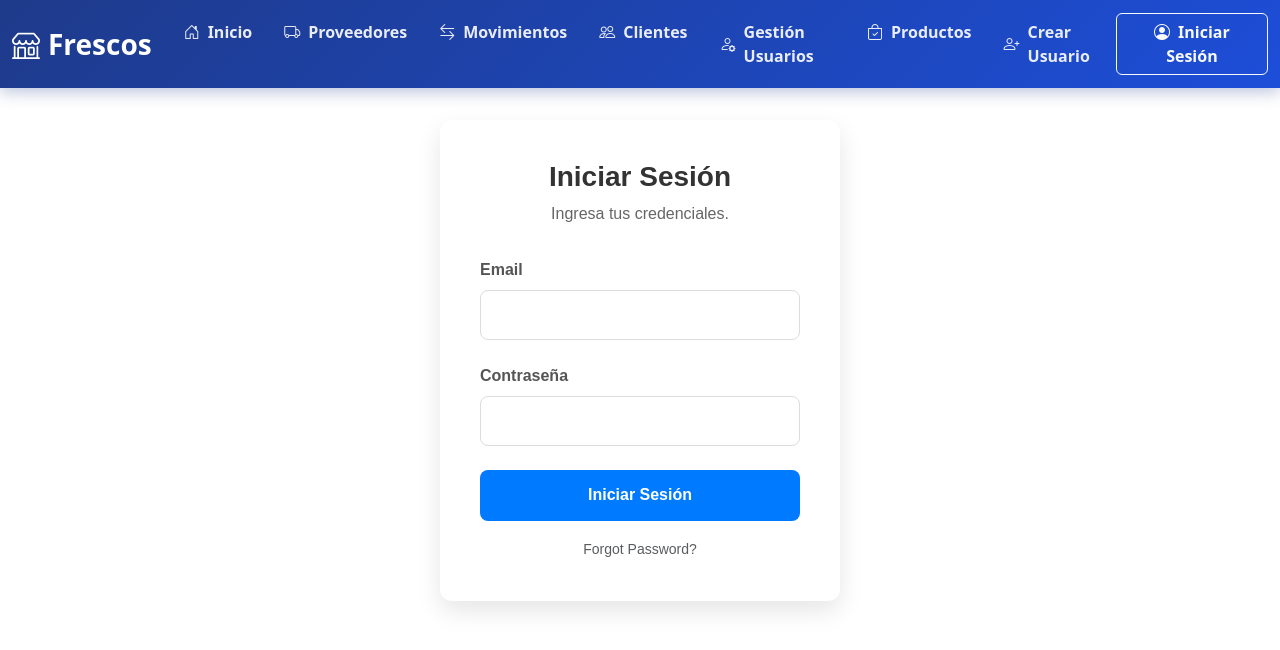
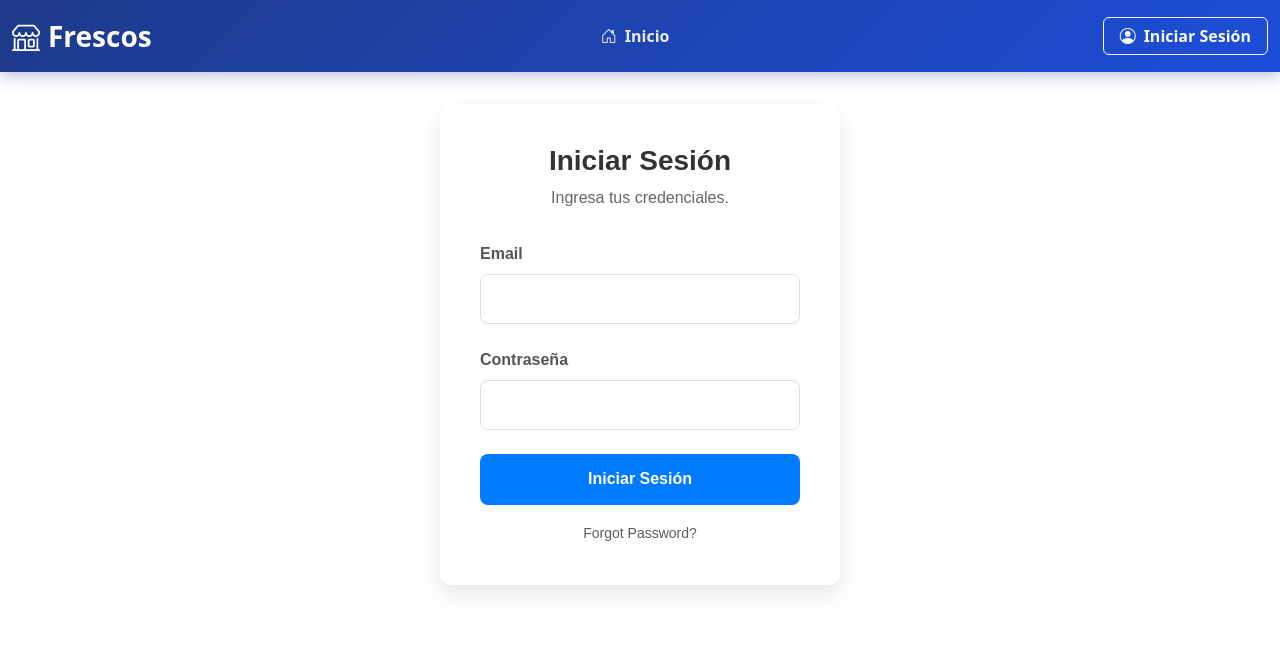
Before and after one commit to CasillasCesar/frontend-paws, a React (Vite) app: page /login in a window 1280 px wide. Shown: the top 650 px of the page. Built offline with nearby package versions, Linux system fonts and the light colour scheme.

Commit message:
Censura en base a tus permisos

```diff
--- a/src/App.jsx
+++ b/src/App.jsx
@@ -9,6 +9,7 @@ import { LoginForm } from './components/Auth/LoginForm';
 import { VerificationForm } from './components/Auth/VerificationForm';
 import { ProtectedRoute } from "./components/Auth/ProtectedRoute.jsx";
 import { GuestRoute } from "./components/Auth/GuestRoute.jsx";
+import { AdminRoute } from "./components/Auth/AdminRoute.jsx";
 import Proveedores from "./pages/Proveedores/provedores.jsx"
 import Movimientos from './pages/Movimientos/movimientos.jsx';
 import { ToastContainer } from "react-toastify";
@@ -219,12 +220,12 @@ export default function App() {
                   <Routes>
                     <Route path="/" element={<Inicio user={authState.user} />} />
                     <Route path="/dashboard" element={<Dashboard user={authState.user} handleLogout={handleLogout} />} />
-                    <Route path="/productos" element={<Productos />} />
-                    <Route path="/proveedores" element={<Proveedores />} />
+                    <Route path="/productos" element={<AdminRoute><Productos /></AdminRoute>} />
+                    <Route path="/proveedores" element={<AdminRoute><Proveedores /></AdminRoute>} />
                     <Route path="/movimientos" element={<Movimientos />} />
-                    <Route path="/GestorUsuarios" element={<Usuarios />} />
-                    <Route path="/clientes" element={<Clientes />} />
-                    <Route path="/crearUsuario" element={<CreateUserForm />} />
+                    <Route path="/GestorUsuarios" element={<AdminRoute><Usuarios /></AdminRoute>} />
+                    <Route path="/clientes" element={<AdminRoute><Clientes /></AdminRoute>} />
+                    <Route path="/crearUsuario" element={<AdminRoute><CreateUserForm /></AdminRoute>} />
                     <Route path="/login" element={<Navigate to="/" replace />} />
                   </Routes>
                 </ProtectedRoute>
--- /dev/null
+++ b/src/components/Auth/AdminRoute.jsx
@@ -0,0 +1,25 @@
+// src/components/Auth/ProtectedRoute.jsx
+
+import React from 'react';
+import { Navigate } from 'react-router-dom';
+import { useAuth } from '../../auth/context/AuthContext';
+
+/**
+ * Componente de ruta protegida.
+ * Redirige a /login si el usuario no está autenticado.
+ * @param {object} children - El componente que se quiere renderizar (e.g., <Dashboard />).
+ */
+export const AdminRoute = ({ children }) => {
+    const { authState } = useAuth();
+    console.log(authState.user.rol);
+
+
+    // Si el usuario NO está autenticado, lo redirigimos al login
+    if (authState.user.rol && authState.user.rol !== "Administrador") {
+        // 'replace' borra la entrada de la ruta actual del historial de navegación
+        return <Navigate to="/" replace />;
+    }
+
+    // Si el usuario SÍ está autenticado, renderizamos el componente hijo
+    return children;
+};
--- a/src/pages/Navbar/NavbarApp.jsx
+++ b/src/pages/Navbar/NavbarApp.jsx
@@ -8,6 +8,10 @@ import "bootstrap-icons/font/bootstrap-icons.css";
 
 export default function NavbarApp() {
   const { authState, dispatch } = useAuth();
+  const isAuthenticated = authState.isAuthenticated
+  const userRole = authState?.user?.rol
+
+  const isAdministrator = isAuthenticated && userRole === "Administrador";
   const navigate = useNavigate();
 
   const handleLogout = () => {
@@ -55,47 +59,49 @@ export default function NavbarApp() {
               </Link>
             </li>
 
-            <li className="nav-item mx-2">
-              <Link className="nav-link fw-semibold d-flex align-items-center" to="/proveedores">
-                <i className="bi bi-truck me-2"></i>
-                Proveedores
-              </Link>
-            </li>
+            {isAdministrator &&
+              <li className="nav-item mx-2">
+                <Link className="nav-link fw-semibold d-flex align-items-center" to="/proveedores">
+                  <i className="bi bi-truck me-2"></i>
+                  Proveedores
+                </Link>
+              </li>}
 
-            <li className="nav-item mx-2">
+
+            {isAuthenticated && <li className="nav-item mx-2">
               <Link className="nav-link fw-semibold d-flex align-items-center" to="/movimientos">
                 <i className="bi bi-arrow-left-right me-2"></i>
                 Movimientos
               </Link>
-            </li>
+            </li>}
 
-            <li className="nav-item mx-2">
+            {isAdministrator && <li className="nav-item mx-2">
               <Link className="nav-link fw-semibold d-flex align-items-center" to="/clientes">
                 <i className="bi bi-people me-2"></i>
                 Clientes
               </Link>
-            </li>
+            </li>}
 
-            <li className="nav-item mx-2">
+            {isAdministrator && <li className="nav-item mx-2">
               <Link className="nav-link fw-semibold d-flex align-items-center" to="/GestorUsuarios">
                 <i className="bi bi-person-gear me-2"></i>
                 Gestión Usuarios
               </Link>
-            </li>
+            </li>}
 
-            <li className="nav-item mx-2">
+            {isAdministrator && <li className="nav-item mx-2">
               <Link className="nav-link fw-semibold d-flex align-items-center" to="/productos">
                 <i className="bi bi-bag-check me-2"></i>
                 Productos
               </Link>
-            </li>
+            </li>}
 
-            <li className="nav-item mx-2">
+            {isAdministrator && <li className="nav-item mx-2">
               <Link className="nav-link fw-semibold d-flex align-items-center" to="/crearUsuario">
                 <i className="bi bi-person-plus me-2"></i>
                 Crear Usuario
               </Link>
-            </li>
+            </li>}
           </ul>
 
           {/* Botón login/logout */}
```
